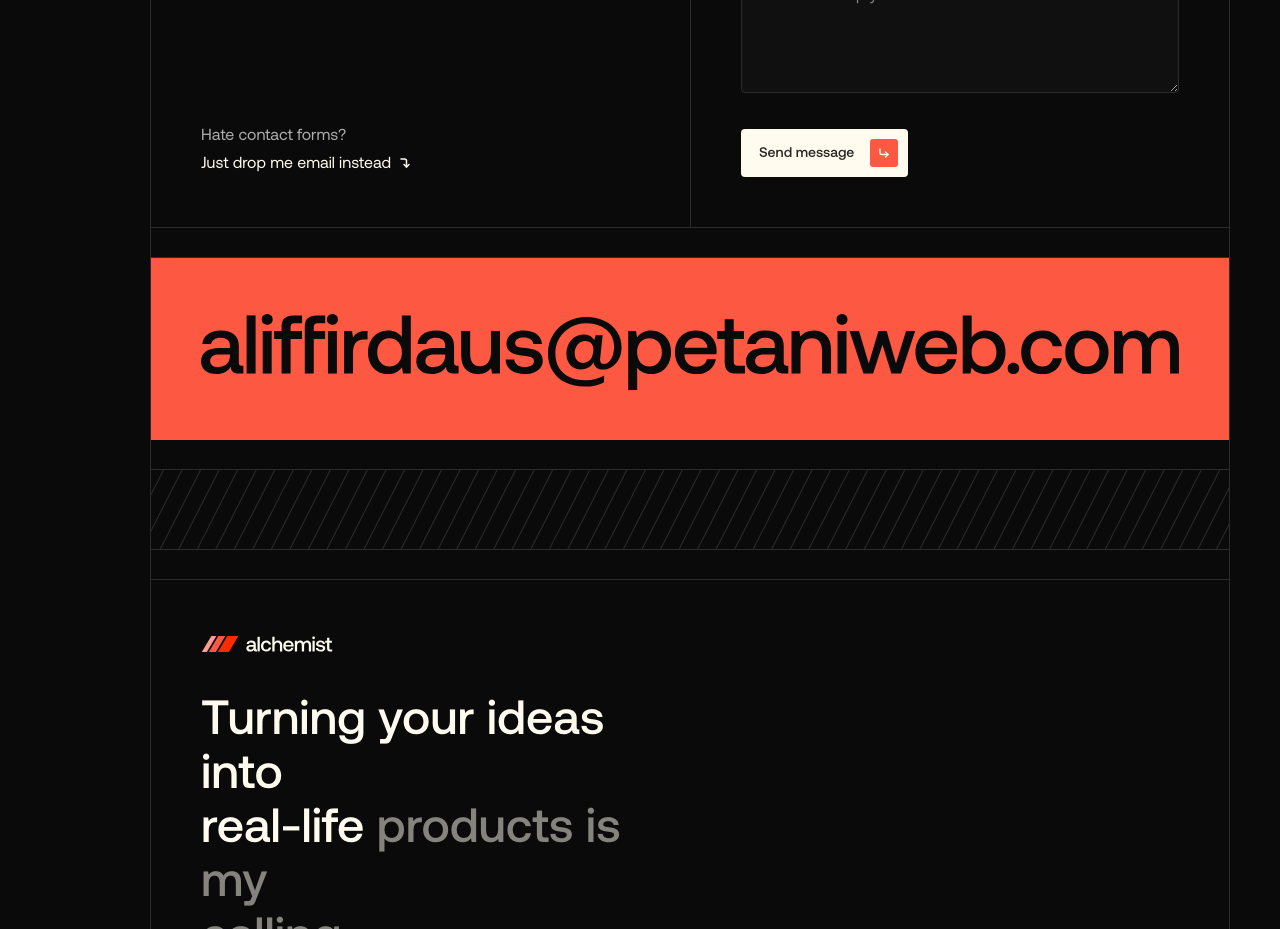
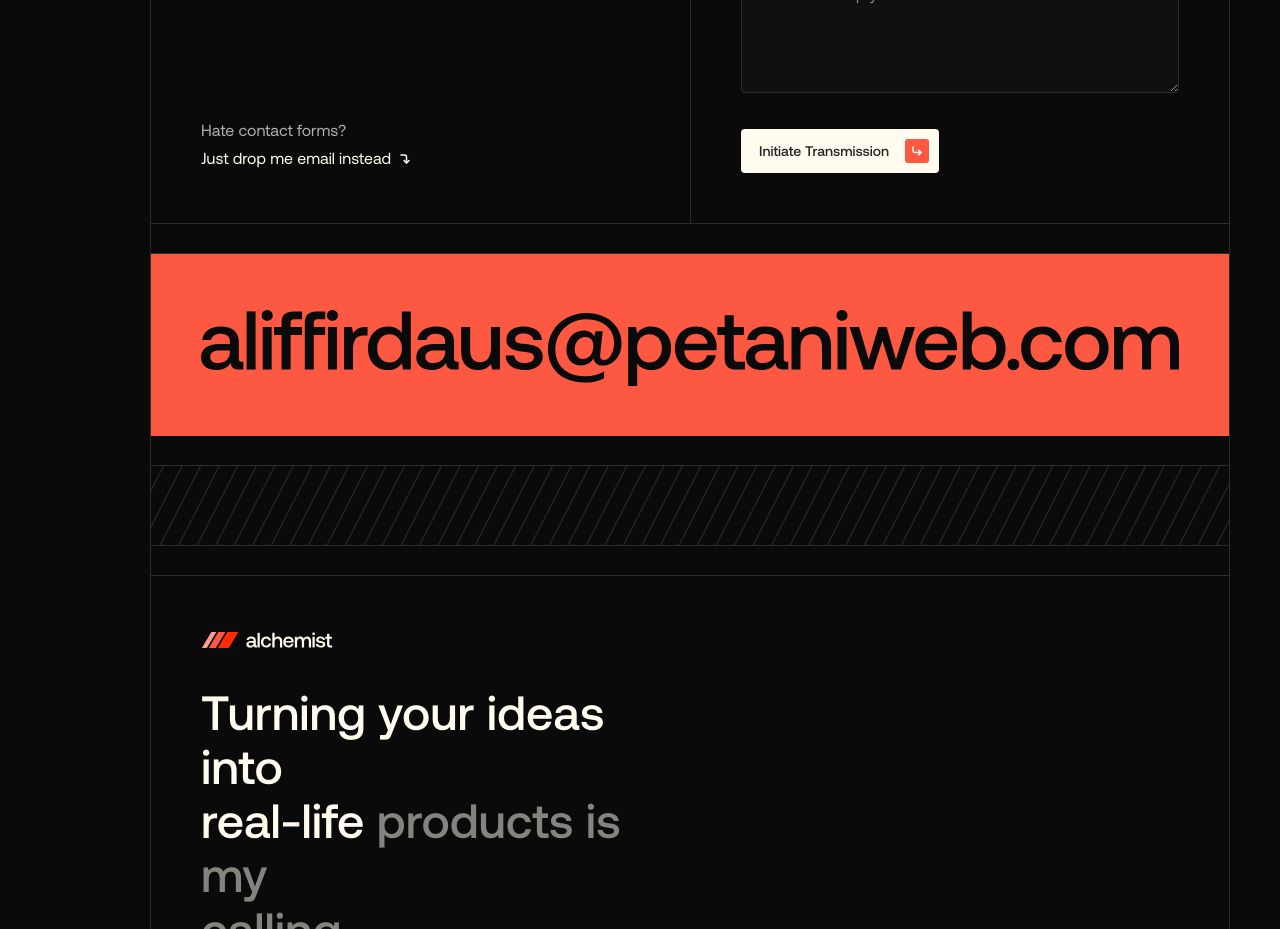
Before and after one commit to alif-firdaus/alchemist-2.0, a Next.js app: page / in a window 1280 px wide. Shown: the part 7220-8149 px from the top of the page. Built offline with nearby package versions, Linux system fonts and the light colour scheme; no server answers.

Commit message:
fix: complete contact form functionality

```diff
--- a/components/atom/primary-button-light-desktop.tsx
+++ b/components/atom/primary-button-light-desktop.tsx
@@ -3,13 +3,18 @@ import { CornerDownRight } from "lucide-react";
 
 interface PrimaryButtonLightDesktopProps {
 	text: string;
+	type?: "button" | "submit" | "reset";
 }
 
 const PrimaryButtonLightDesktop = ({
 	text,
+	type = "button",
 }: PrimaryButtonLightDesktopProps) => {
 	return (
-		<button className="group flex items-center justify-between w-fit gap-4 h-fit rounded pl-[18px] pr-[10px] py-[10px] cursor-pointer bg-floral-white overflow-hidden">
+		<button
+			type={type}
+			className="group flex items-center justify-between w-fit gap-4 h-fit rounded pl-[18px] pr-[10px] py-[10px] cursor-pointer bg-floral-white overflow-hidden"
+		>
 			{/* Animated text container */}
 			<div className="relative h-fit overflow-hidden flex items-center">
 				{/* Default text */}
--- a/components/atom/primary-button.tsx
+++ b/components/atom/primary-button.tsx
@@ -7,6 +7,7 @@ interface PrimaryButtonProps {
 	textColor: string;
 	bgColorHover?: string;
 	type?: "button" | "submit" | "reset";
+	disabled?: boolean;
 }
 
 const PrimaryButton = ({
@@ -15,15 +16,20 @@ const PrimaryButton = ({
 	textColor,
 	bgColorHover,
 	type = "button",
+	disabled = false,
 }: PrimaryButtonProps) => {
 	const bgColorClass = bgColor;
 	const textColorClass = textColor;
 	const hoverClass = bgColorHover ? `lg:hover:${bgColorHover}` : "";
+	const disabledClass = disabled
+		? "opacity-60 cursor-not-allowed pointer-events-none"
+		: "";
 
 	return (
 		<button
 			type={type}
-			className={`flex items-center justify-between w-full lg:w-fit lg:gap-4 h-fit rounded pl-[18px] pr-3 lg:pr-[10px] py-3 lg:py-[10px] cursor-pointer ${bgColorClass} ${textColorClass} ${hoverClass} transition-all duration-300`}
+			disabled={disabled}
+			className={`flex items-center justify-between w-full lg:w-fit lg:gap-4 h-fit rounded pl-[18px] pr-3 lg:pr-[10px] py-3 lg:py-[10px] cursor-pointer ${bgColorClass} ${textColorClass} ${hoverClass} ${disabledClass} transition-all duration-300`}
 		>
 			<p className="text-base lg:text-sm font-aeonik-medium flex w-fit h-fit items-center justify-center pb-[2px]">
 				{text}
--- a/components/molecule/contact-form.tsx
+++ b/components/molecule/contact-form.tsx
@@ -6,59 +6,53 @@ import { zodResolver } from "@hookform/resolvers/zod";
 import { z } from "zod";
 
 import { ContactFormSchema } from "@/lib/schema";
+import { sendEmail } from "@/app/_action";
 
-// Import Components //
 import PrimaryButton from "../atom/primary-button";
+import PrimaryButtonLightDesktop from "../atom/primary-button-light-desktop";
 
 export type ContactFormInputs = z.infer<typeof ContactFormSchema>;
 
 export default function ContactForm() {
-	const [feedback, setFeedback] = useState<{
-		type: "success" | "error" | null;
-		message: string;
-	}>({ type: null, message: "" });
+	const [status, setStatus] = useState<
+		"idle" | "sending" | "success" | "error"
+	>("idle");
 
 	const {
 		register,
 		handleSubmit,
 		reset,
-		formState: { errors, isSubmitting },
+		formState: { errors },
 	} = useForm<ContactFormInputs>({
 		resolver: zodResolver(ContactFormSchema),
 	});
 
 	const processForm: SubmitHandler<ContactFormInputs> = async (data) => {
-		setFeedback({ type: null, message: "" });
+		setStatus("sending");
 
-		try {
-			const res = await fetch("/api/form", {
-				method: "POST",
-				headers: { "Content-Type": "application/json" },
-				body: JSON.stringify(data),
-			});
+		const result = await sendEmail(data);
 
-			const result = await res.json();
+		if (result?.success) {
+			setStatus("success");
+			reset();
 
-			if (result.success) {
-				setFeedback({
-					type: "success",
-					message: "Your message has been sent!",
-				});
-				reset();
-			} else {
-				setFeedback({
-					type: "error",
-					message: "Something went wrong! Please try again.",
-				});
-			}
-		} catch (error) {
-			console.error(error);
-			setFeedback({
-				type: "error",
-				message: "Something went wrong! Please try again.",
-			});
+			setTimeout(() => {
+				setStatus("idle");
+			}, 6000);
+
+			return;
 		}
+
+		console.error(result?.error);
+		setStatus("error");
 	};
+
+	const buttonText =
+		status === "sending"
+			? "Transmitting..."
+			: status === "success"
+				? "Transmission complete"
+				: "Initiate Transmission";
 
 	return (
 		<div className="w-full">
@@ -71,7 +65,6 @@ export default function ContactForm() {
 					<p className="text-sm text-floral-white font-aeonik-regular">
 						Name
 					</p>
-
 					<input
 						type="text"
 						placeholder="Enter your name"
@@ -127,27 +120,24 @@ export default function ContactForm() {
 					)}
 				</div>
 
-				{/* Submit */}
-				<PrimaryButton
-					type="submit"
-					text={isSubmitting ? "Wait a sec..." : "Send message"}
-					bgColor="bg-floral-white"
-					textColor="text-charcoal"
-				/>
+				{/* Submit button */}
+				<div className="flex lg:hidden w-full h-auto">
+					<PrimaryButton
+						type="submit"
+						text={buttonText}
+						bgColor="bg-floral-white"
+						textColor="text-charcoal"
+						disabled={status === "sending"}
+					/>
+				</div>
+
+				<div className="hidden lg:flex">
+					<PrimaryButtonLightDesktop
+						type="submit"
+						text={buttonText}
+					/>
+				</div>
 			</form>
-
-			{/* Feedback Message */}
-			{feedback.message && (
-				<p
-					className={`mt-4 text-sm ${
-						feedback.type === "success"
-							? "text-green-400"
-							: "text-red-400"
-					}`}
-				>
-					{feedback.message}
-				</p>
-			)}
 		</div>
 	);
 }
--- a/package.json
+++ b/package.json
@@ -13,6 +13,8 @@
 	},
 	"dependencies": {
 		"@hookform/resolvers": "^5.2.2",
+		"@react-email/components": "^0.5.7",
+		"@react-email/render": "^1.4.0",
 		"@studio-freight/lenis": "^1.0.42",
 		"@tailwindcss/postcss": "^4.1.14",
 		"lenis": "^1.3.11",
```
Also changed, not shown: 1 other file (tests, documents, lock files or other folders).
